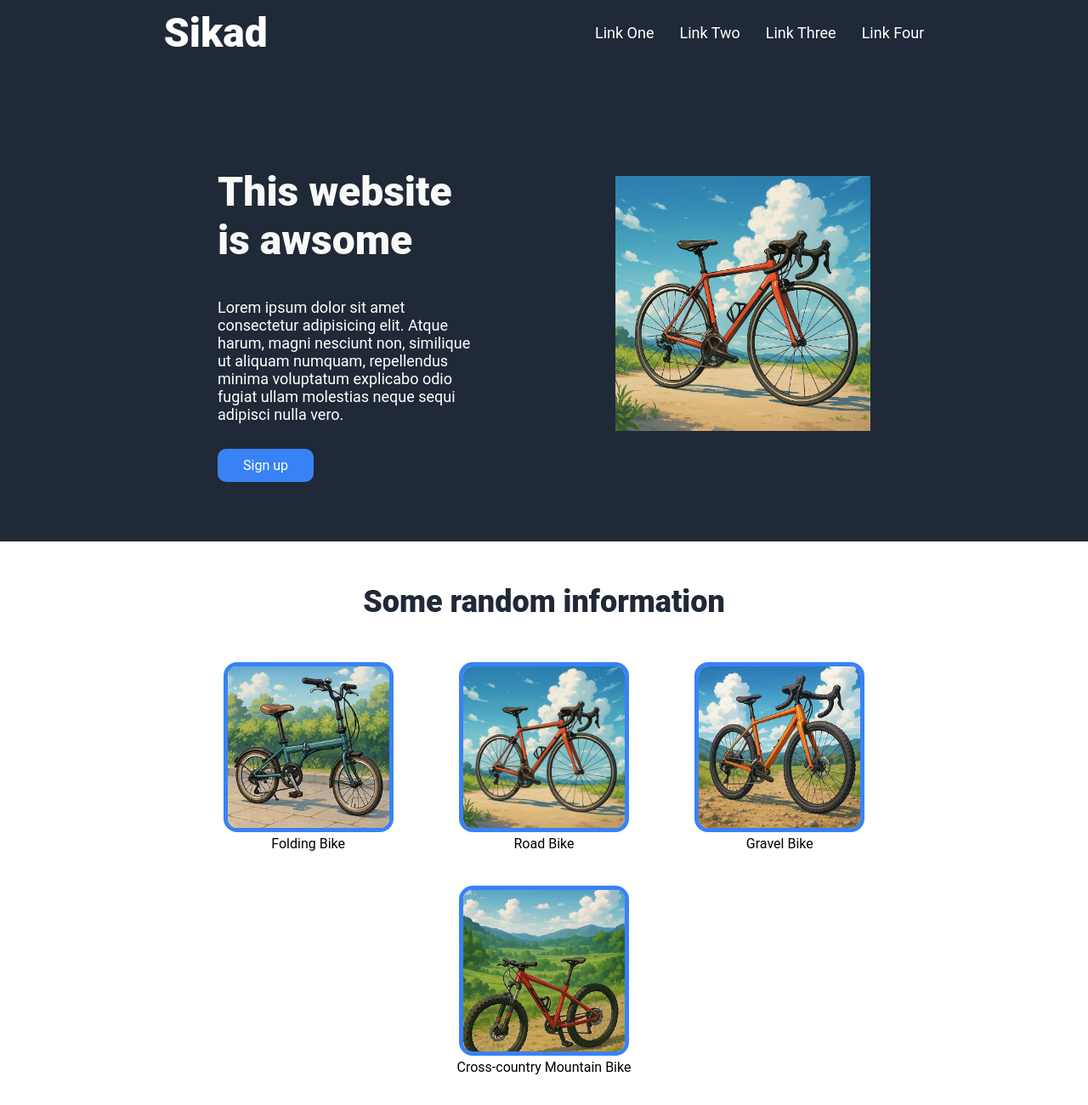
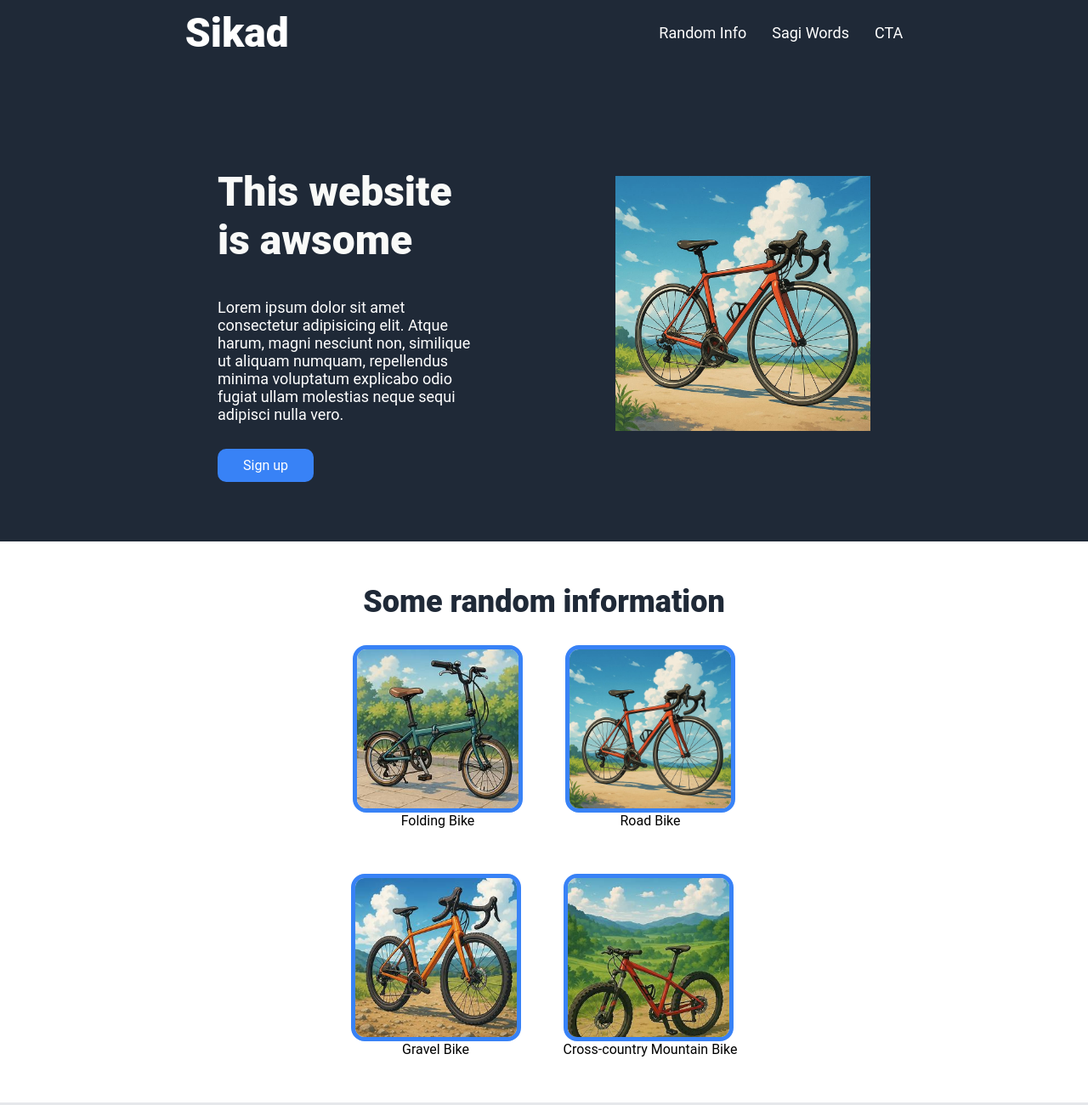
Before and after one commit to etanyosef/landing-page, a plain HTML site: page index.html in a window 1280 px wide. Shown: the top 1300 px of the page at 85% size. Drawn offline with Linux system fonts and the light colour scheme.

Commit message:
add hover effect on random info images with transform scale and make it flex by two rows

```diff
--- a/css/style.css
+++ b/css/style.css
@@ -100,7 +100,12 @@ h2 {
     width: 65vw;
     flex-wrap: wrap;
     margin: 0 auto;
-    justify-content: space-around;
+    align-items: center;
+    justify-content: center;
+}
+
+.random-info, .info {
+    gap: 50px;
 }
 
 #second-section {
@@ -115,7 +120,7 @@ h2 {
 
 .info {
     text-align: center;
-    margin: 20px 10px;
+    display: flex;
 }
 
 .info figure {
@@ -124,9 +129,23 @@ h2 {
 }
 
 .info img {
+    width: 100%;
+    display: block;
+}
+
+.info-img {
     width: 200px;
+    height: 90%;
     border: 5px solid #3882f6;
     border-radius: 1em;
+    padding: 0;
+    margin: 0;
+    overflow: hidden;
+}
+
+.info img:hover {
+    transition: ease .5s;
+    transform: scale(1.1);
 }
 
 #third-section {
--- a/index.html
+++ b/index.html
@@ -12,10 +12,9 @@
             Sikad
         </div>
         <ul class="menu-links">
-            <li><a href="">Link One</a></li>
-            <li><a href="#second-section">Link Two</a></li>
-            <li><a href="">Link Three</a></li>
-            <li><a href="">Link Four</a></li>
+            <li><a href="#first-section">Random Info</a></li>
+            <li><a href="#second-section">Sagi Words</a></li>
+            <li><a href="#section4">CTA</a></li>
         </ul>
     </header>
 
@@ -37,15 +36,18 @@
             <div class="random-info">
                 <div class="info">
                     <figure>
-                        <img src="image/folding-bike.jpg" alt="Anime folding bike" width="300">
+                        <div class="info-img">
+                            <img src="image/folding-bike.jpg" alt="Anime folding bike" width="300">
+                        </div>
                         <figcaption>
                             Folding Bike
                         </figcaption>
                     </figure>
-                </div>
-                <div class="info">
+
                     <figure>
-                        <img src="image/road-bike.jpg" alt="Anime road bike" width="300">
+                        <div class="info-img">
+                            <img src="image/road-bike.jpg" alt="Anime road bike">
+                        </div>
                         <figcaption>
                             Road Bike
                         </figcaption>
@@ -53,13 +55,15 @@
                 </div>
                 <div class="info">
                     <figure>
-                        <img src="image/gravel-bike.jpg" alt="Anime gravel bike" width="300">
+                        <div class="info-img">
+                            <img src="image/gravel-bike.jpg" alt="Anime gravel bike" width="300">
+                        </div>
                         <figcaption>Gravel Bike</figcaption>
                     </figure>
-                </div>
-                <div class="info">
                     <figure>
-                        <img src="image/xc-bike.jpg" alt="Cross country bike" width="300">
+                        <div class="info-img">
+                            <img src="image/xc-bike.jpg" alt="Cross country bike" width="300">
+                        </div>
                         <figcaption>Cross-country Mountain Bike</figcaption>
                     </figure>
                 </div>
```
